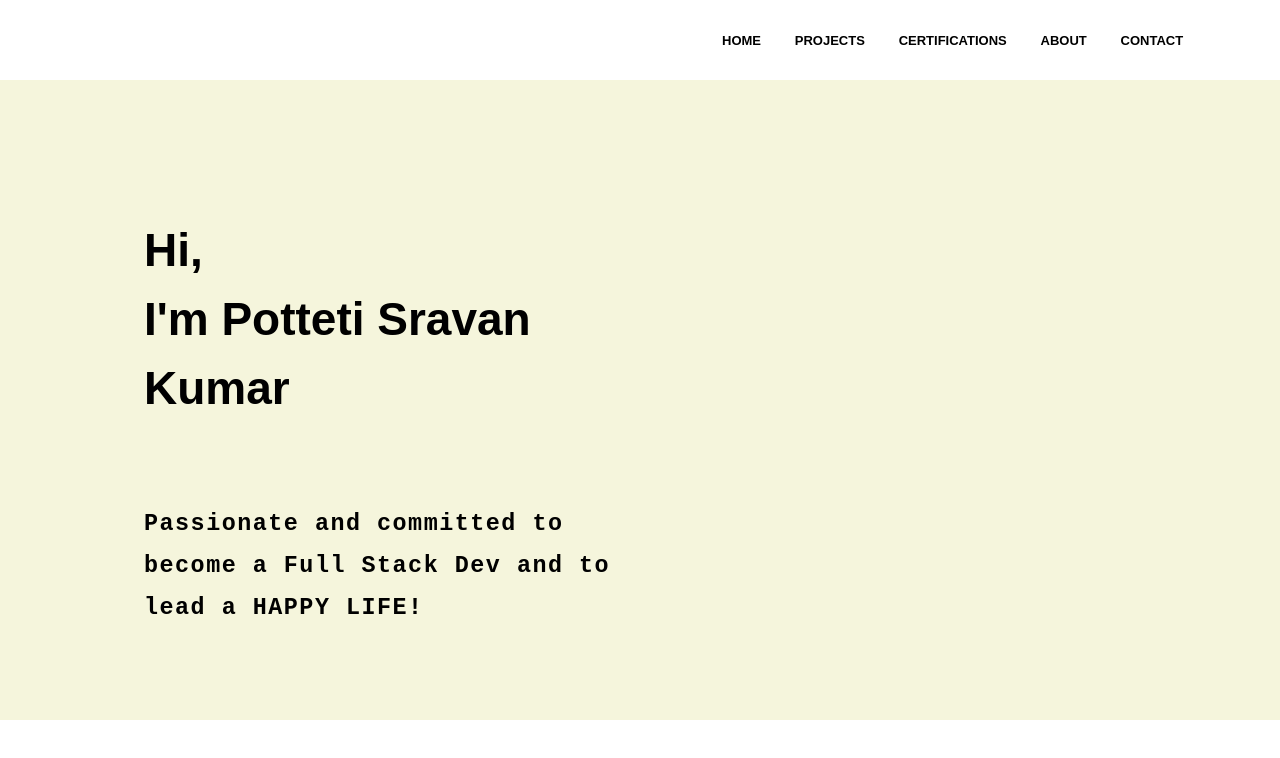
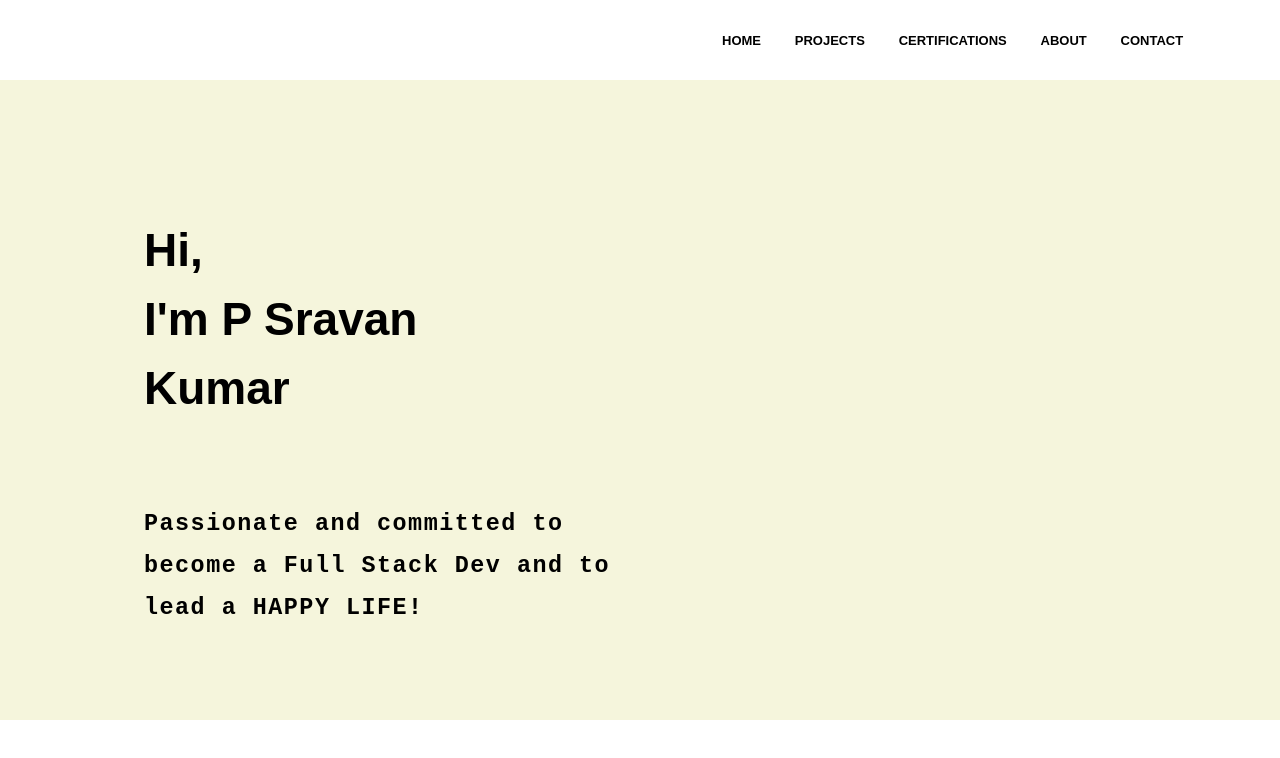
Before and after one commit to iamsraa1/myPortfolio, a plain HTML site: page index.html in a window 1280 px wide. Drawn offline with Linux system fonts and the light colour scheme.

Commit message:
updated name

```diff
--- a/index.html
+++ b/index.html
@@ -32,7 +32,7 @@
             <div class="homecontent">
                 <div class="mainname">
                     <h1>Hi, </h1>
-                    <h1>I'm Potteti Sravan Kumar</h1>
+                    <h1>I'm P Sravan Kumar</h1>
                 </div>
                 <div class="maindes">
                     <h3>Passionate and committed to become a Full Stack Dev and to lead a HAPPY LIFE!</h3>
```
